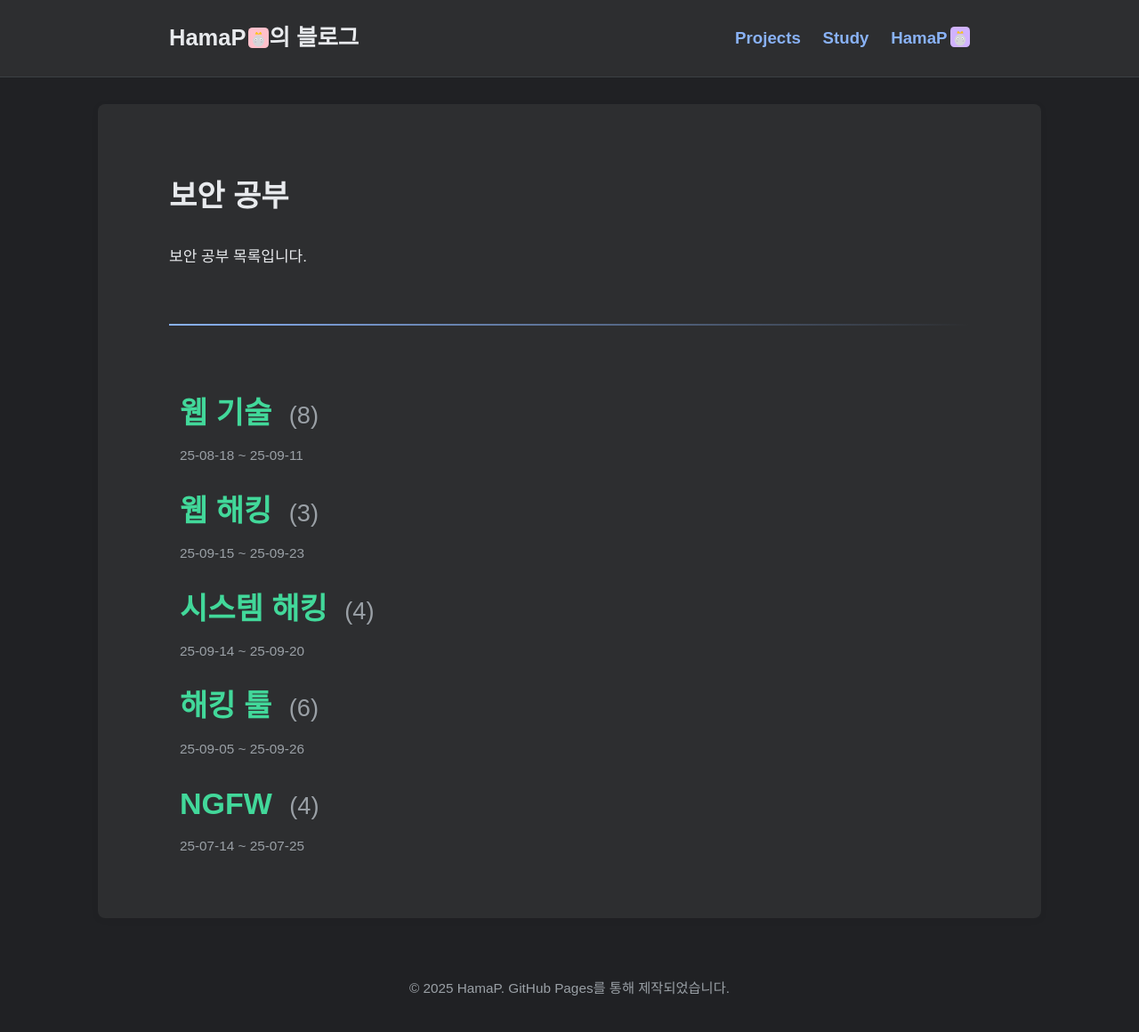
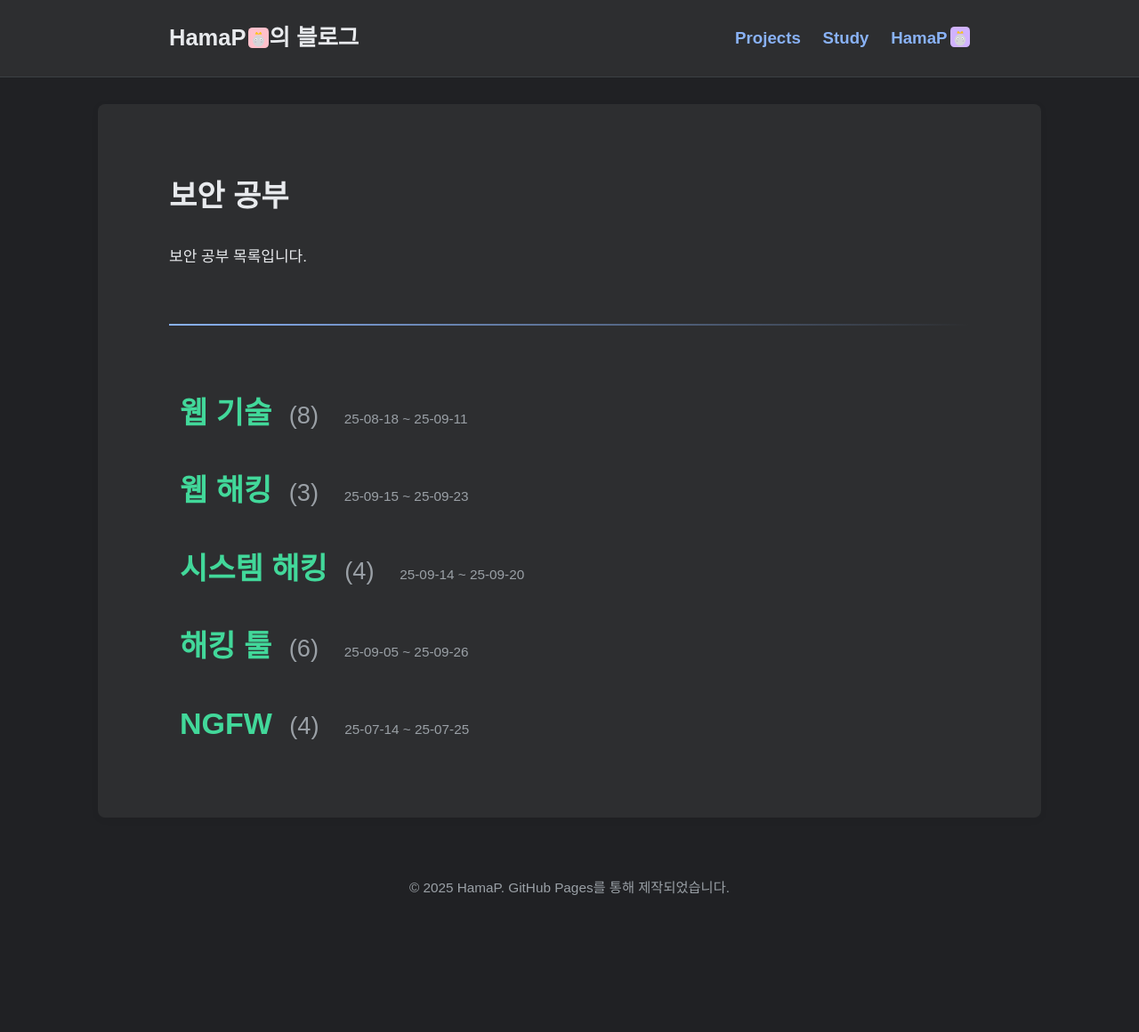
Before and after one commit to HamaP0/HamaP0.github.io, a Jekyll site: the page built from security-study.html, in a window 1280 px wide. Shown: the whole page at 89% size. Built offline with Jekyll 4.4.1, drawn with Linux system fonts in a browser that asks for light colours; some web fonts are replaced; after the commit the page ends 1047 px from its top, so only the background shows below that.

Commit message:
Update security-study.html

```diff
--- a/security-study.html
+++ b/security-study.html
@@ -21,9 +21,9 @@ exclude_from_nav: true
         <a class="post-link" href="{{ '/category/' | append: filename | append: '.html' | relative_url }}">
           {{ cat }} <span class="post-count">({{ posts_in_cat.size }})</span>
         </a>
-        <div class="post-date-range">
+        <span class="post-date-range">
           {{ oldest_post.date | date: "%y-%m-%d" }} ~ {{ newest_post.date | date: "%y-%m-%d" }}
-        </div>
+        </span>
       </li>
     {% endif %}
   {% endfor %}
```
